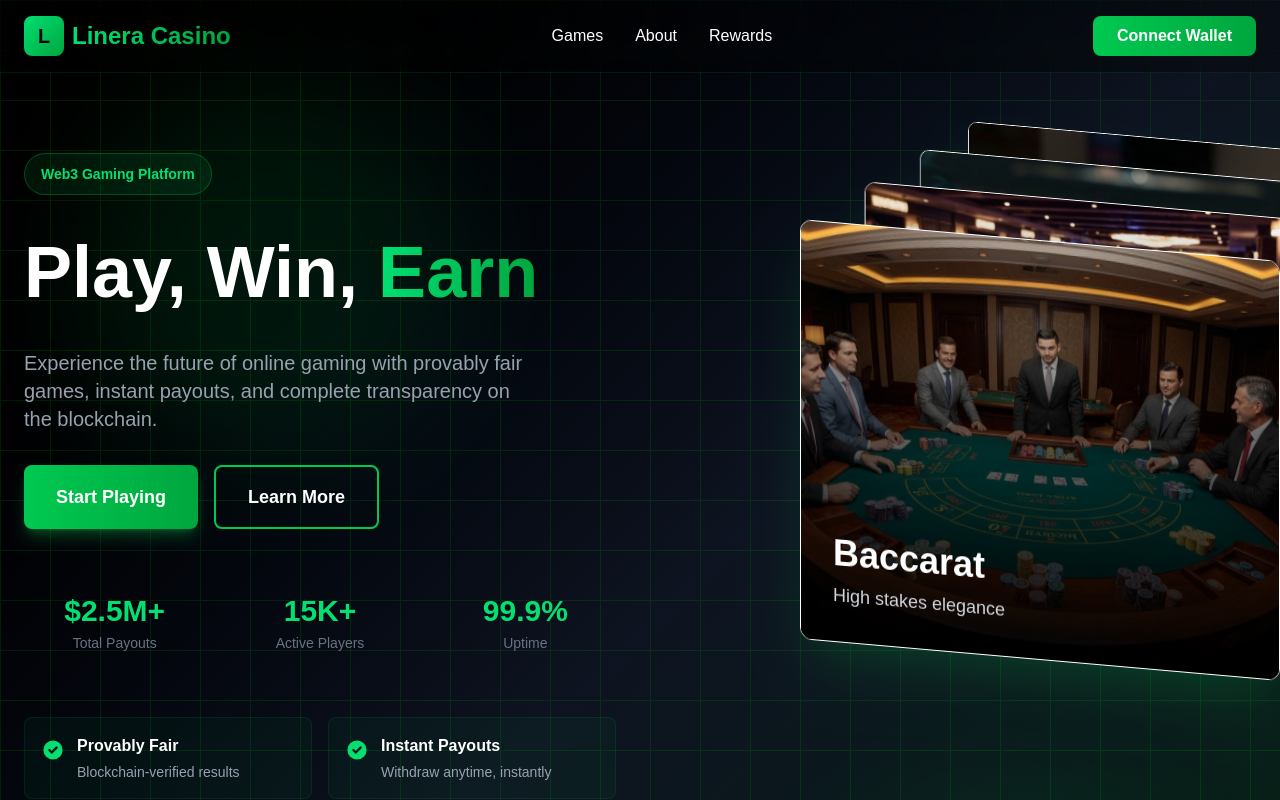
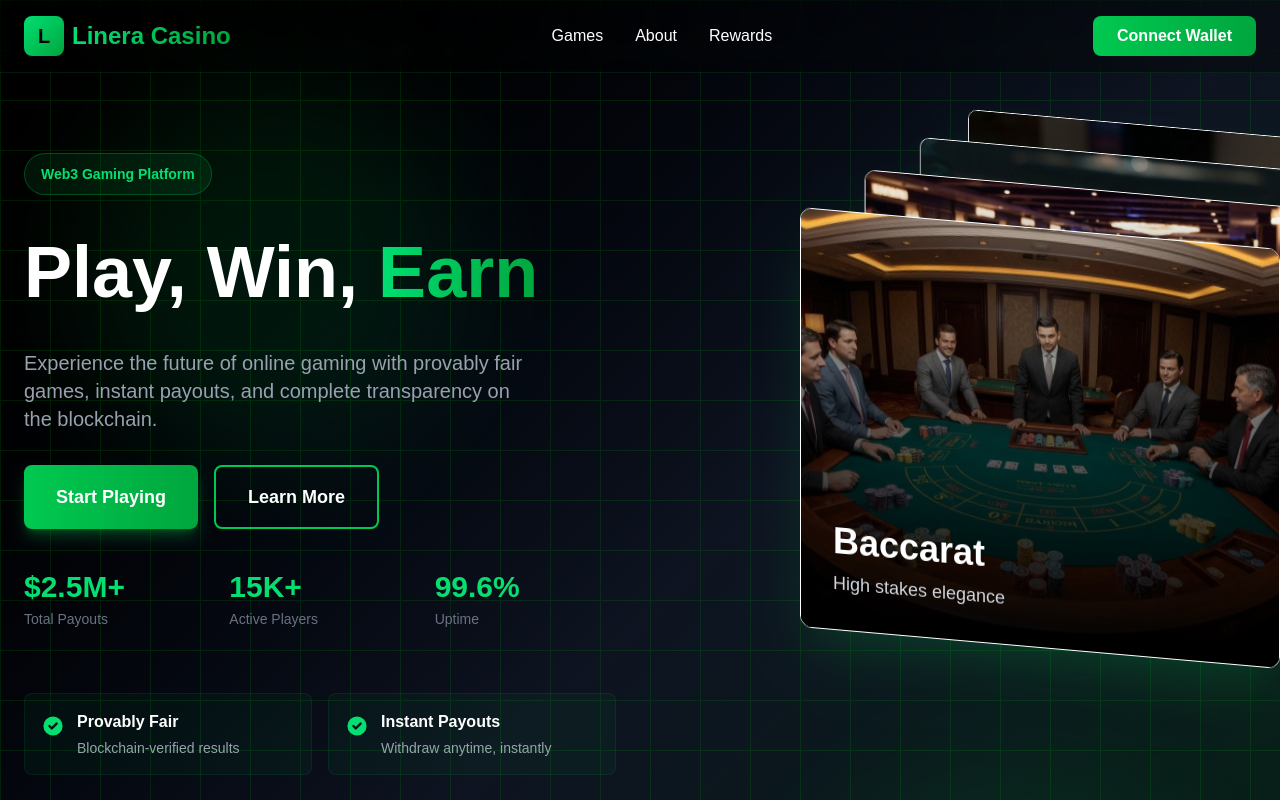
Before and after one commit to Cedctf/Linera, a Next.js app: page /landing in a window 1280 px wide. Shown: the top 800 px of the page. Built offline with nearby package versions, Linux system fonts and the light colour scheme.

Commit message:
added count up effect

```diff
--- /dev/null
+++ b/components/CountUp.js
@@ -0,0 +1,94 @@
+import { useEffect, useRef } from 'react';
+import { useInView, useMotionValue, useSpring } from 'framer-motion';
+
+export default function CountUp({
+  to,
+  from = 0,
+  direction = 'up',
+  delay = 0,
+  duration = 2,
+  className = '',
+  startWhen = true,
+  separator = '',
+  onStart,
+  onEnd
+}) {
+  const ref = useRef(null);
+  const motionValue = useMotionValue(direction === 'down' ? to : from);
+
+  const damping = 20 + 40 * (1 / duration);
+  const stiffness = 100 * (1 / duration);
+
+  const springValue = useSpring(motionValue, {
+    damping,
+    stiffness
+  });
+
+  const isInView = useInView(ref, { once: true, margin: '0px' });
+
+  const getDecimalPlaces = num => {
+    const str = num.toString();
+
+    if (str.includes('.')) {
+      const decimals = str.split('.')[1];
+
+      if (parseInt(decimals) !== 0) {
+        return decimals.length;
+      }
+    }
+
+    return 0;
+  };
+
+  const maxDecimals = Math.max(getDecimalPlaces(from), getDecimalPlaces(to));
+
+  useEffect(() => {
+    if (ref.current) {
+      ref.current.textContent = String(direction === 'down' ? to : from);
+    }
+  }, [from, to, direction]);
+
+  useEffect(() => {
+    if (isInView && startWhen) {
+      if (typeof onStart === 'function') onStart();
+
+      const timeoutId = setTimeout(() => {
+        motionValue.set(direction === 'down' ? from : to);
+      }, delay * 1000);
+
+      const durationTimeoutId = setTimeout(
+        () => {
+          if (typeof onEnd === 'function') onEnd();
+        },
+        delay * 1000 + duration * 1000
+      );
+
+      return () => {
+        clearTimeout(timeoutId);
+        clearTimeout(durationTimeoutId);
+      };
+    }
+  }, [isInView, startWhen, motionValue, direction, from, to, delay, onStart, onEnd, duration]);
+
+  useEffect(() => {
+    const unsubscribe = springValue.on('change', latest => {
+      if (ref.current) {
+        const hasDecimals = maxDecimals > 0;
+
+        const options = {
+          useGrouping: !!separator,
+          minimumFractionDigits: hasDecimals ? maxDecimals : 0,
+          maximumFractionDigits: hasDecimals ? maxDecimals : 0
+        };
+
+        const formattedNumber = Intl.NumberFormat('en-US', options).format(latest);
+
+        ref.current.textContent = separator ? formattedNumber.replace(/,/g, separator) : formattedNumber;
+      }
+    });
+
+    return () => unsubscribe();
+  }, [springValue, separator, maxDecimals]);
+
+  return <span className={className} ref={ref} />;
+}
--- a/pages/landing.js
+++ b/pages/landing.js
@@ -1,5 +1,6 @@
 import React from 'react';
 import CardSwap, { Card } from '../components/CardSwap';
+import CountUp from '../components/CountUp';
 
 export default function Landing() {
   const games = [
@@ -84,6 +85,9 @@ export default function Landing() {
                 and complete transparency on the blockchain.
               </p>
 
+              {/* Buttons and Stats Section */}
+              <div className="space-y-10">
+                {/* Buttons */}
                 <div className="flex flex-col sm:flex-row gap-4 max-md:justify-center">
                   <button className="px-8 py-4 bg-gradient-to-r from-green-500 to-green-600 hover:from-green-600 hover:to-green-700 rounded-lg font-bold text-lg transition-all transform hover:scale-105 shadow-lg shadow-green-500/30">
                     Start Playing
@@ -94,18 +98,25 @@ export default function Landing() {
                 </div>
 
                 {/* Stats */}
-              <div className="grid grid-cols-3 gap-6 pt-8 max-md:max-w-md max-md:mx-auto">
-                <div className="text-center">
-                  <div className="text-3xl font-bold text-green-400">$2.5M+</div>
+                <div className="grid grid-cols-3 gap-6 max-md:max-w-md max-md:mx-auto">
+                  <div className="text-left">
+                    <div className="text-3xl font-bold text-green-400">
+                      $<CountUp to={2.5} duration={2} className="text-3xl font-bold text-green-400" />M+
+                    </div>
                     <div className="text-sm text-gray-500 mt-1">Total Payouts</div>
                   </div>
-                <div className="text-center">
-                  <div className="text-3xl font-bold text-green-400">15K+</div>
+                  <div className="text-left">
+                    <div className="text-3xl font-bold text-green-400">
+                      <CountUp to={15} duration={2} className="text-3xl font-bold text-green-400" />K+
+                    </div>
                     <div className="text-sm text-gray-500 mt-1">Active Players</div>
                   </div>
-                <div className="text-center">
-                  <div className="text-3xl font-bold text-green-400">99.9%</div>
+                  <div className="text-left">
+                    <div className="text-3xl font-bold text-green-400">
+                      <CountUp to={99.7} duration={2} className="text-3xl font-bold text-green-400" />%
+                    </div>
                     <div className="text-sm text-gray-500 mt-1">Uptime</div>
+                  </div>
                 </div>
               </div>
 
```
Lines whose indentation alone changed are shown as unchanged.
